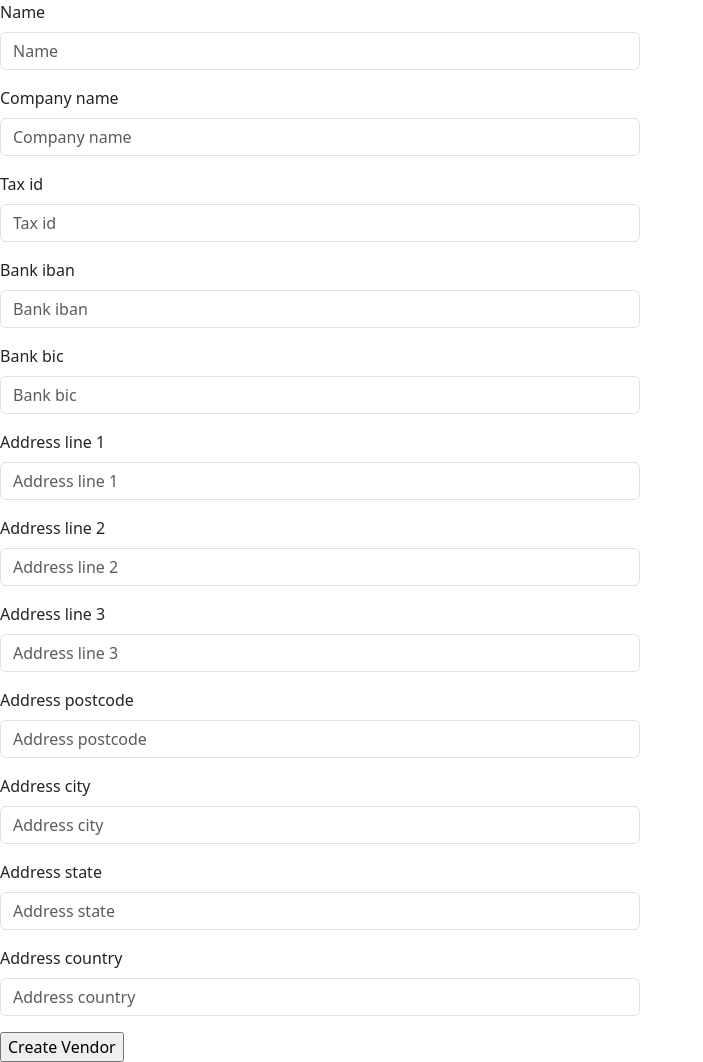
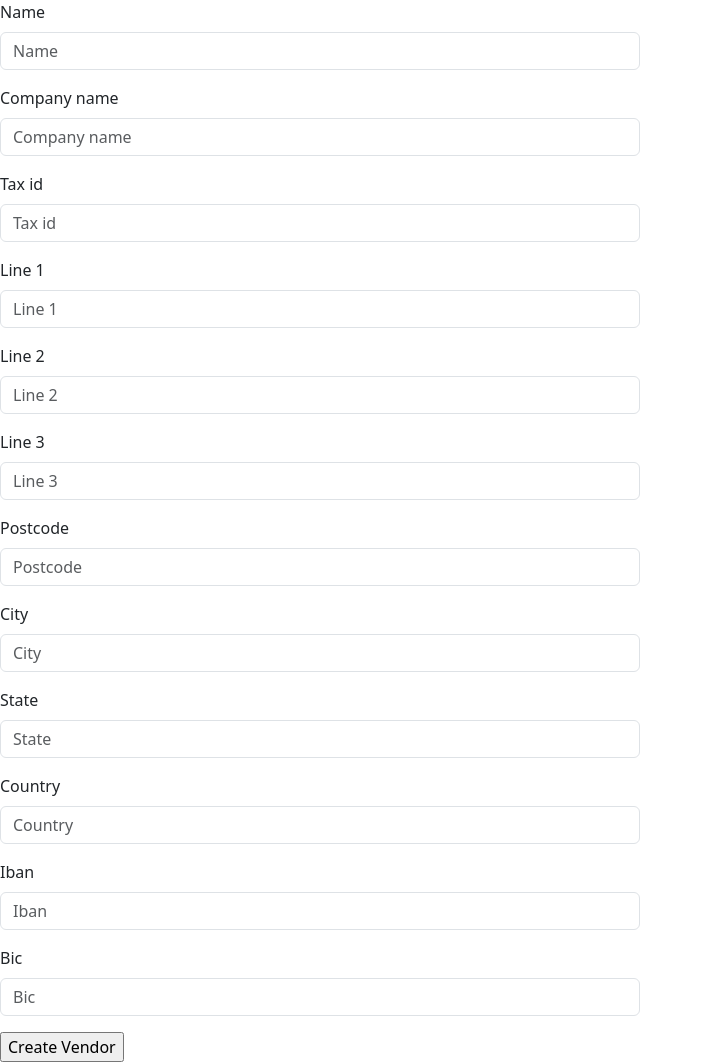
Before and after one commit to Segelzwerg/Rechnung, a Django app: page /vendor/add/ in a window 1280 px wide. Shown: the part 56-1118 px from the top of the page, without its empty margins (0-703 px from the left). Run offline with Django 5.2, Linux system fonts and the light colour scheme; parts of the project's set-up code (start-up, migrations or seed data) failed here and were passed over; some libraries are stand-ins or nearby versions.

Commit message:
FIX: vendor create view
Signed-off-by: Segelzwerg <25705862+Segelzwerg@users.noreply.github.com>

```diff
--- a/invoice/forms.py
+++ b/invoice/forms.py
@@ -1,7 +1,7 @@
 """Forms of the invoice app"""
-from django.forms import ModelForm, Form, CharField
+from django.forms import ModelForm
 
-from invoice.models import InvoiceItem, Customer, Address
+from invoice.models import InvoiceItem, Customer, Address, BankAccount, Vendor
 
 
 class InvoiceItemForm(ModelForm):
@@ -28,17 +28,18 @@ class AddressForm(ModelForm):
         fields = '__all__'
 
 
-class VendorForm(Form):
+class BankAccountForm(ModelForm):
+    """Form for bank account."""
+
+    class Meta:
+        model = BankAccount
+        fields = '__all__'
+
+
+class VendorForm(ModelForm):
     """Form for vendor including an address."""
-    name = CharField(max_length=255)
-    company_name = CharField(max_length=255)
-    tax_id = CharField(max_length=120, required=False)
-    bank_iban = CharField(max_length=34, required=False)
-    bank_bic = CharField(max_length=11, required=False)
-    address_line_1 = CharField(max_length=200)
-    address_line_2 = CharField(max_length=200, required=False)
-    address_line_3 = CharField(max_length=200, required=False)
-    address_postcode = CharField(max_length=10)
-    address_city = CharField(max_length=120)
-    address_state = CharField(max_length=200, required=False)
-    address_country = CharField(max_length=120)
+
+    class Meta:
+        model = Vendor
+        fields = '__all__'
+        exclude = ['address', 'bank_account']
--- a/invoice/templates/invoice/vendor_form.html
+++ b/invoice/templates/invoice/vendor_form.html
@@ -6,6 +6,8 @@
         <form method="POST" class="form-horizontal">
             {% csrf_token %}
             {% bootstrap_form form layout="floating" %}
+            {% bootstrap_form address_form layout="floating" %}
+            {% bootstrap_form bank_form layout="floating" %}
             <input type="submit" value="Create Vendor">
         </form>
     </div>
--- a/invoice/views.py
+++ b/invoice/views.py
@@ -8,7 +8,7 @@ from django.views.generic import TemplateView
 from reportlab.pdfgen import canvas
 from reportlab.platypus import Table
 
-from invoice.forms import InvoiceItemForm, CustomerForm, VendorForm, AddressForm
+from invoice.forms import InvoiceItemForm, CustomerForm, VendorForm, AddressForm, BankAccountForm
 from invoice.models import Address, Vendor, Customer, Invoice, InvoiceItem, BankAccount
 
 A4_WIDTH = 595
@@ -209,37 +209,32 @@ class InvoiceItemCreateView(CreateView):
     success_url = reverse_lazy('invoice-list')
 
 
-class VendorCreateView(FormView):
+class VendorCreateView(CreateView):
     """Create a new vendor. Including a bank account and a new address."""
     template_name = 'invoice/vendor_form.html'
     form_class = VendorForm
     success_url = reverse_lazy('vendor-list')
 
+    def get_context_data(self, **kwargs):
+        context = super().get_context_data(**kwargs)
+        if self.request.POST:
+            context['address_form'] = AddressForm(self.request.POST)
+            context['bank_form'] = BankAccountForm(self.request.POST)
+        else:
+            context['address_form'] = AddressForm()
+            context['bank_form'] = BankAccountForm()
+        return context
+
     def form_valid(self, form):
-        """Create a new customer and a new address."""
-        address_line_1 = form.cleaned_data['address_line_1']
-        address_line_2 = form.cleaned_data['address_line_2']
-        address_line_3 = form.cleaned_data['address_line_3']
-        address_postcode = form.cleaned_data['address_postcode']
-        address_city = form.cleaned_data['address_city']
-        address_state = form.cleaned_data['address_state']
-        address_country = form.cleaned_data['address_country']
-        bank_iban = form.cleaned_data['bank_iban']
-        bank_bic = form.cleaned_data['bank_bic']
-
-        address = Address.objects.create(line_1=address_line_1,
-                                         line_2=address_line_2,
-                                         line_3=address_line_3,
-                                         postcode=address_postcode,
-                                         city=address_city, state=address_state,
-                                         country=address_country)
-        vendor = Vendor.objects.create(name=form.cleaned_data['name'],
-                                       company_name=form.cleaned_data['company_name'],
-                                       tax_id=form.cleaned_data['tax_id'], address=address)
-        if bank_iban != '' and bank_bic != '':
-            bank_account = BankAccount.objects.create(iban=bank_iban, bic=bank_bic)
-            vendor.bank_account = bank_account
-            vendor.save()
+        """Create a new vendor, a new address and a new bank account."""
+        address_form = AddressForm(self.request.POST)
+        address = address_form.save()
+        bank_account_form = BankAccountForm(self.request.POST)
+        bank_account = bank_account_form.save()
+        vendor = form.save(commit=False)
+        vendor.address = address
+        vendor.bank_account = bank_account
+        vendor.save()
         return super().form_valid(form)
 
 
```
Also changed, not shown: invoice/tests.py (+25 -25 lines).
